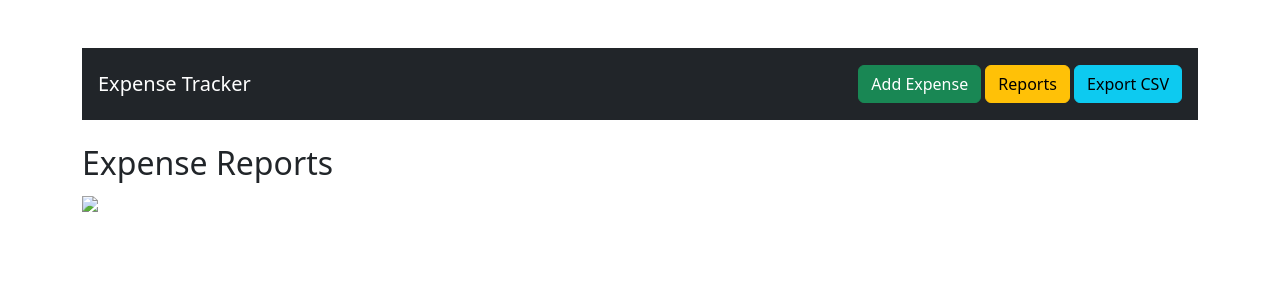
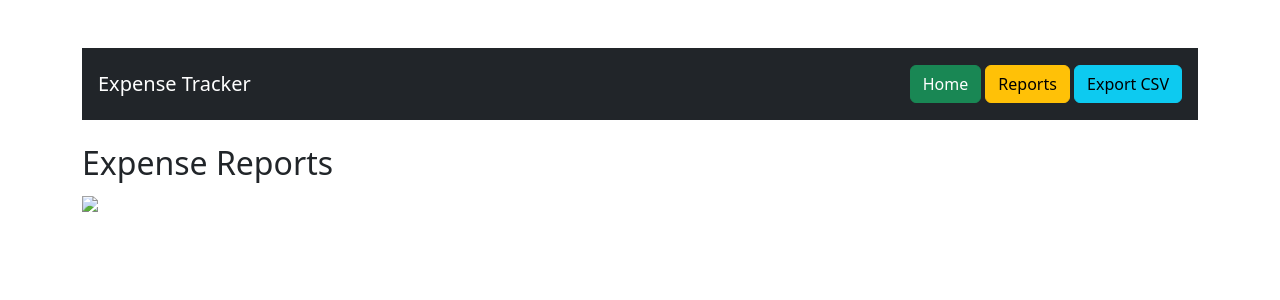
Before and after one commit to Anshlibrary/expense-tracker, a Flask app: template templates/reports.html in a window 1280 px wide. Shown: the top 300 px of the page. Run offline with Flask 3, Linux system fonts and the light colour scheme; the template is opened without the code that fills it, so the values that code supplies are empty.

Commit message:
Fixed navbar routing

```diff
--- a/app.py
+++ b/app.py
@@ -15,6 +15,64 @@ conn = pyodbc.connect(
 )
 
 cursor = conn.cursor()
+
+# ================= REPORTS =================
+
+@app.route('/reports')
+
+def reports():
+
+    expenses = Expense.query.all()
+
+    categories = {}
+
+    for expense in expenses:
+
+        if expense.category in categories:
+            categories[expense.category] += expense.amount
+        else:
+            categories[expense.category] = expense.amount
+
+    labels = list(categories.keys())
+
+    amounts = list(categories.values())
+
+    plt.figure(figsize=(5,5))
+
+    plt.pie(amounts, labels=labels, autopct='%1.1f%%')
+
+    plt.savefig('static/chart.png')
+
+    return render_template('reports.html')
+
+
+# ================= EXPORTS =================
+
+@app.route('/export')
+
+def export_csv():
+
+    expenses = Expense.query.all()
+
+    data = []
+
+    for expense in expenses:
+
+        data.append({
+            'Date': expense.date,
+            'Category': expense.category,
+            'Description': expense.description,
+            'Amount': expense.amount
+        })
+
+    df = pd.DataFrame(data)
+
+    path = 'exports/expenses.csv'
+
+    df.to_csv(path, index=False)
+
+    return send_file(path, as_attachment=True)
+
 
 # ================= HOME =================
 
--- a/templates/navbar.html
+++ b/templates/navbar.html
@@ -1,13 +1,13 @@
-<nav class="navbar navbar-expand-lg navbar-dark bg-dark p-3 mb-4">
+<nav class="navbar navbar-dark bg-dark p-3 mb-4">
 
-    <a class="navbar-brand text-white" href="/">
+    <a href="/" class="navbar-brand text-white">
         Expense Tracker
     </a>
 
-    <div class="ms-auto">
+    <div>
 
-        <a href="/add" class="btn btn-success">
-            Add Expense
+        <a href="/" class="btn btn-success">
+            Home
         </a>
 
         <a href="/reports" class="btn btn-warning">
```
